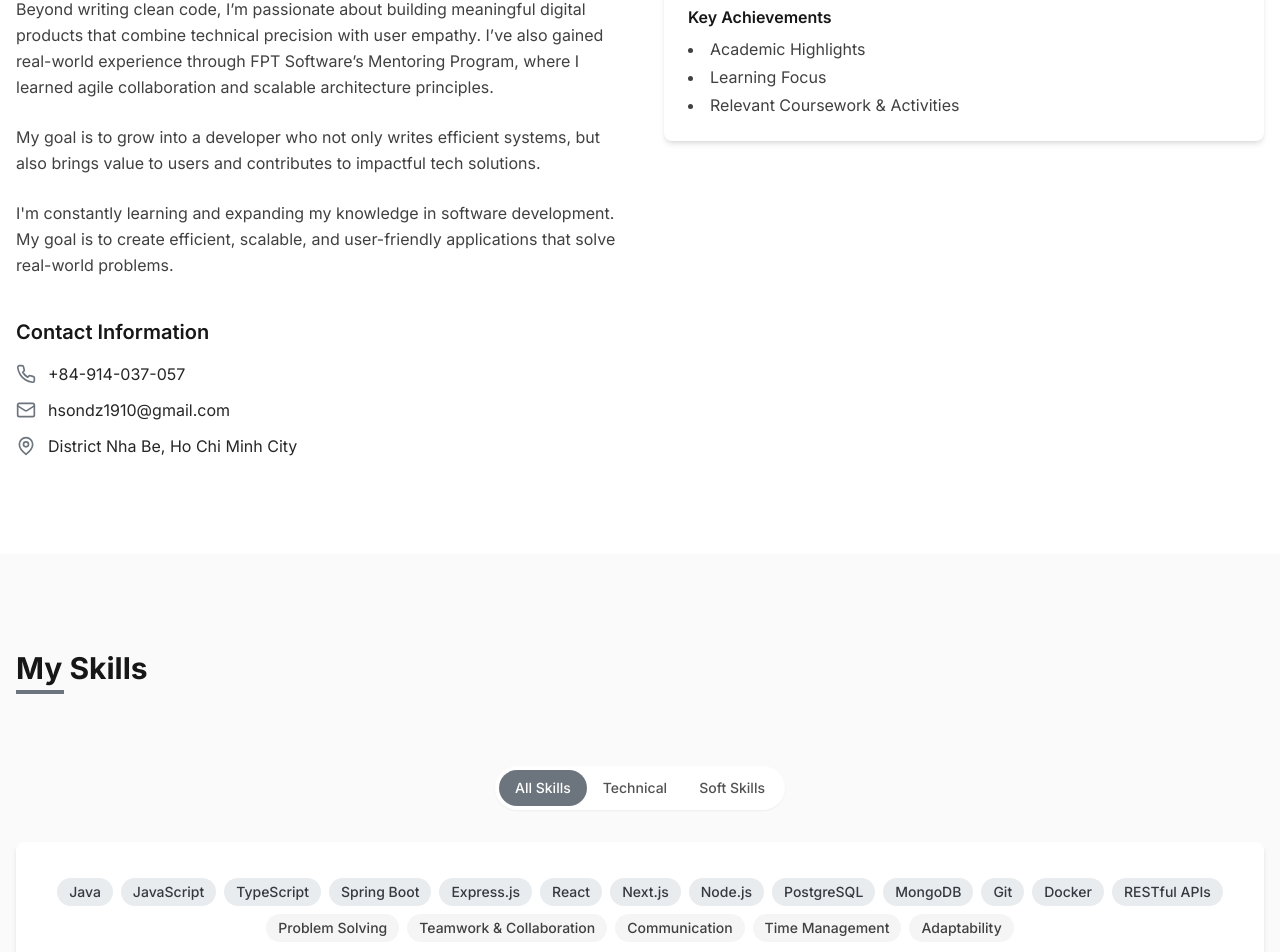
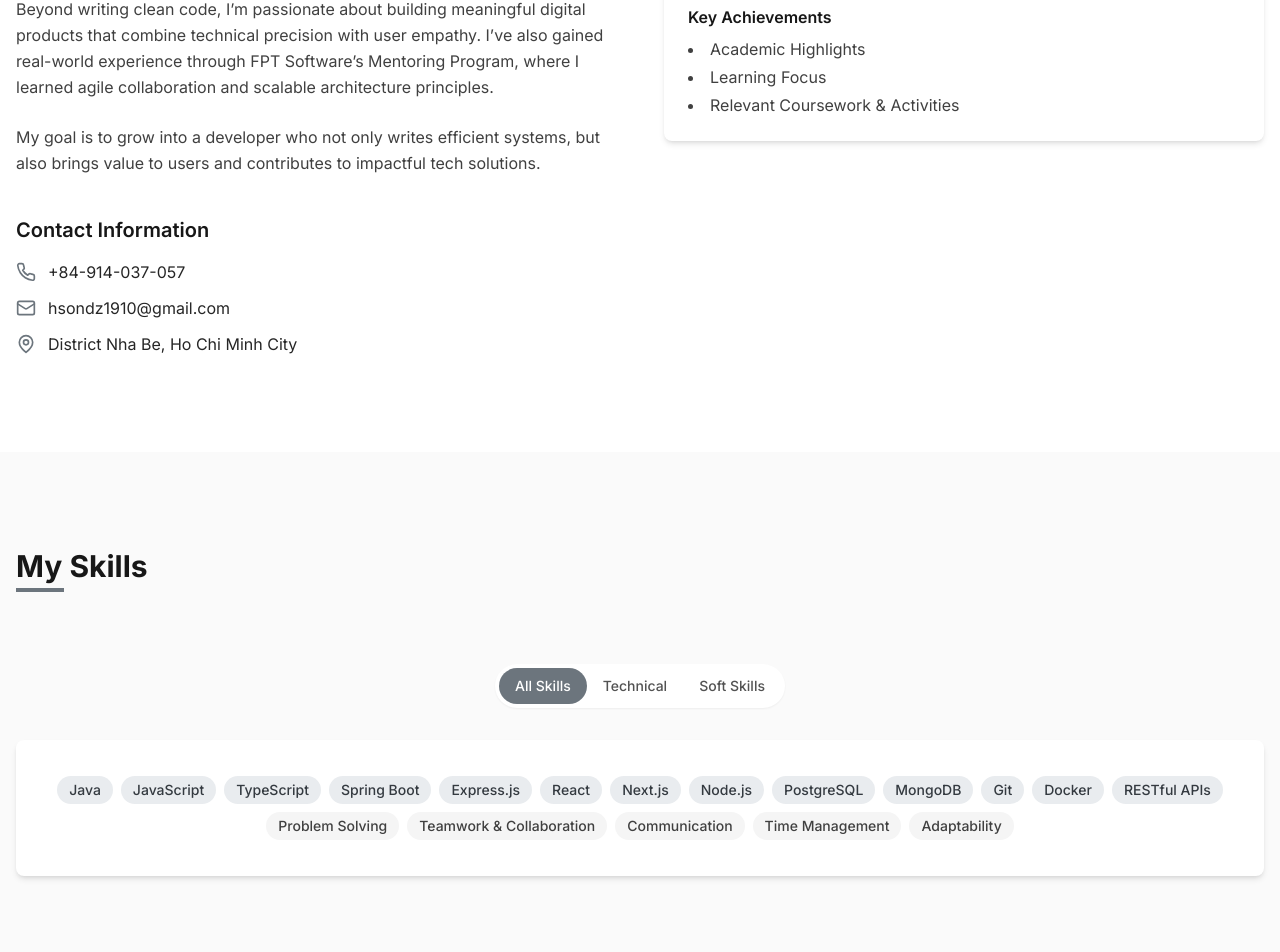
Before and after one commit to hsondz1910/phamhoangson.dev, a React (Vite) app: page / in a window 1280 px wide. Shown: the part 1174-2126 px from the top of the page. Built offline with nearby package versions, Linux system fonts and the light colour scheme.

Commit message:
deleted text

```diff
--- a/src/components/sections/About.tsx
+++ b/src/components/sections/About.tsx
@@ -20,12 +20,6 @@ const About: React.FC = () => {
                     {para}
                   </p>
               ))}
-              <p className="text-neutral-700">
-                I'm constantly learning and expanding my knowledge in software development.
-                My goal is to create efficient, scalable, and user-friendly applications
-                that solve real-world problems.
-              </p>
-
               <div className="pt-4">
                 <h4 className="text-xl font-semibold mb-4">Contact Information</h4>
                 <div className="space-y-3">
```
